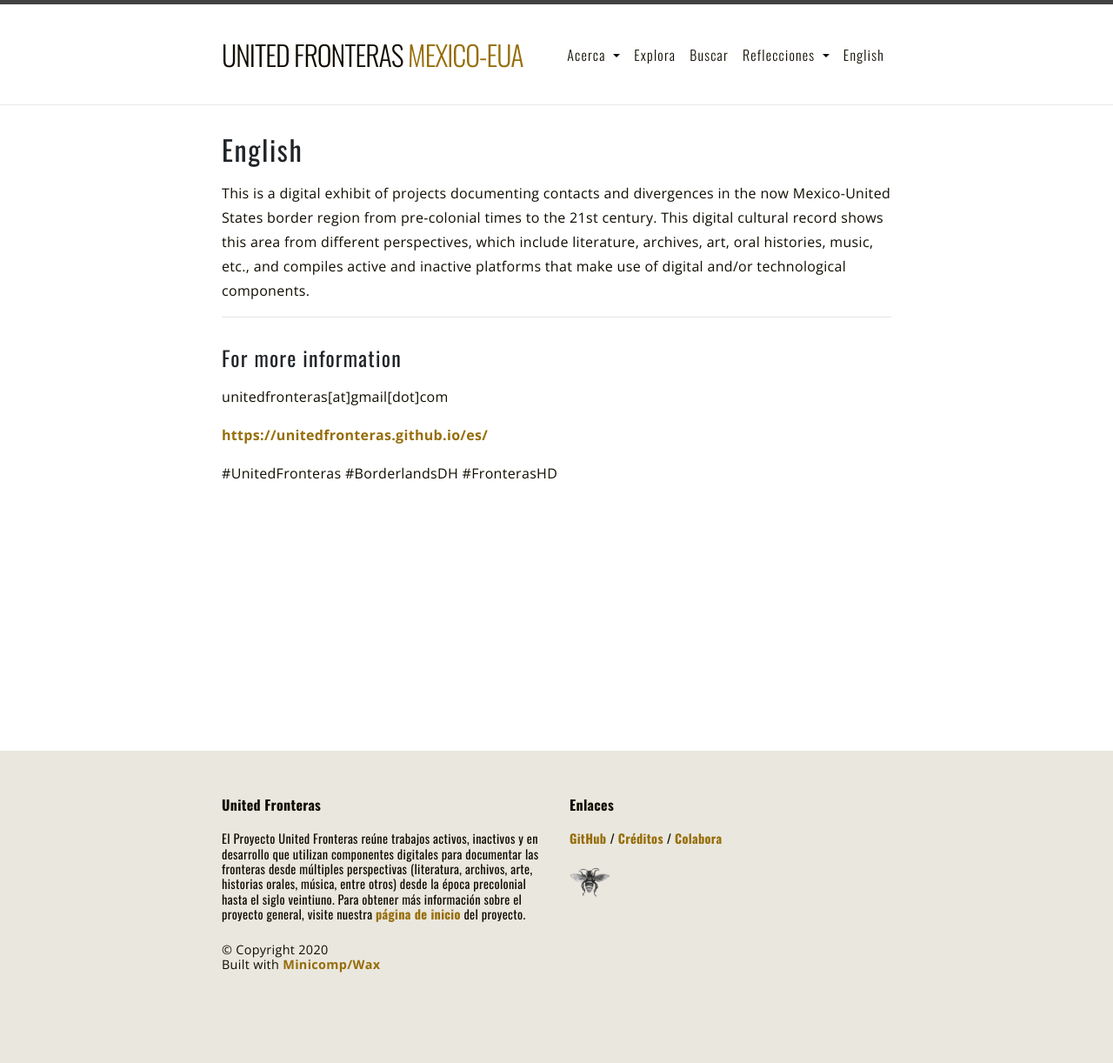
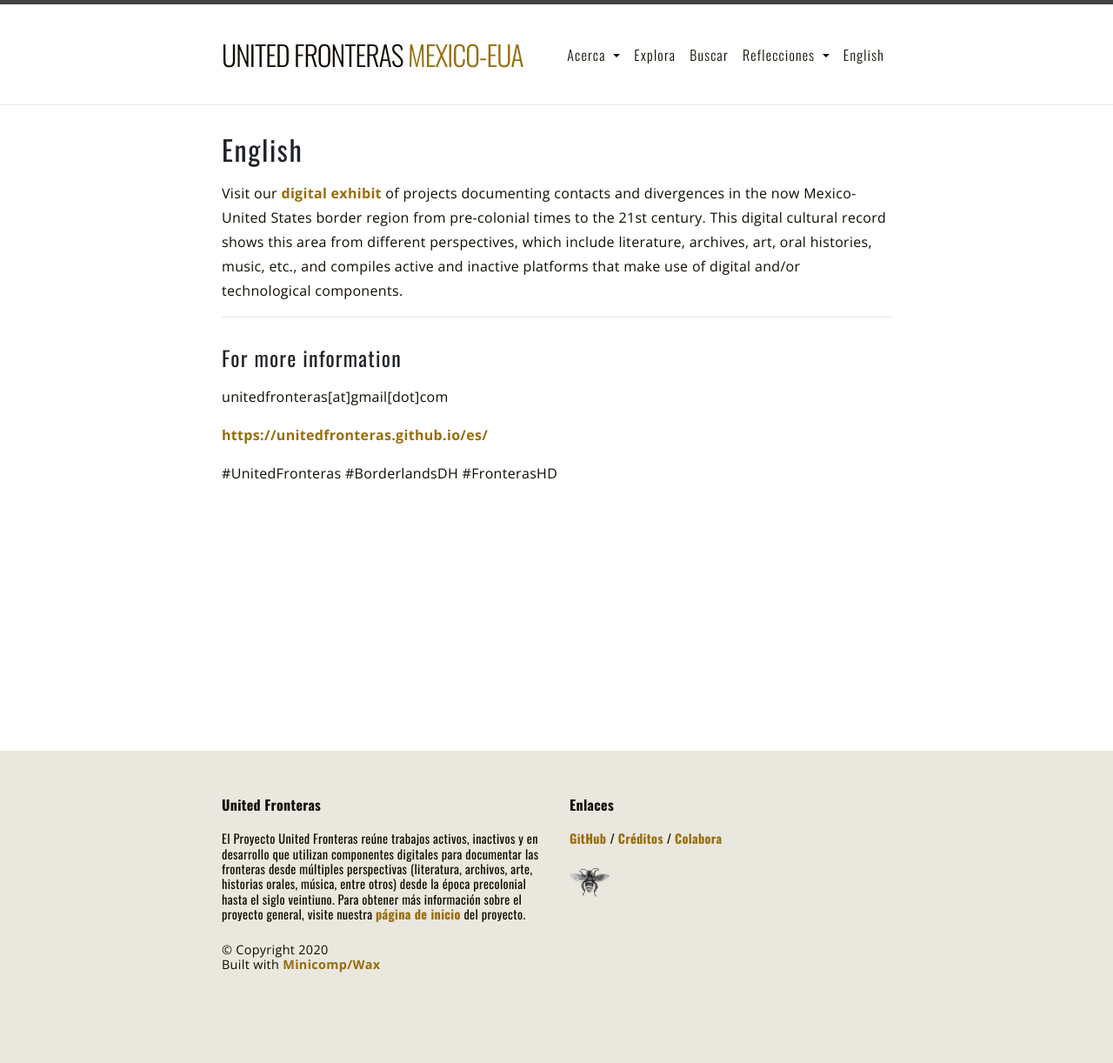
Before and after one commit to unitedfronteras/ufexhibicion_mexeua, a Jekyll site: the page built from pages/spanish.md, in a window 1280 px wide. Shown: the whole page at 87% size. Built offline with Jekyll 4.4.1, drawn with Linux system fonts in a browser that asks for light colours.

Commit message:
Update spanish.md

```diff
--- a/pages/spanish.md
+++ b/pages/spanish.md
@@ -5,7 +5,7 @@
 collection: united
 ---
 
-This is a digital exhibit of projects documenting contacts and divergences in the now Mexico-United States border region from pre-colonial times to the 21st century. This digital cultural record shows this area from different perspectives, which include literature, archives, art, oral histories, music, etc., and compiles active and inactive platforms that make use of digital and/or technological components.
+Visit our [digital exhibit](https://unitedfronteras.github.io/ufexhibition_mexusa/) of projects documenting contacts and divergences in the now Mexico-United States border region from pre-colonial times to the 21st century. This digital cultural record shows this area from different perspectives, which include literature, archives, art, oral histories, music, etc., and compiles active and inactive platforms that make use of digital and/or technological components.
 
 ---
 
```
